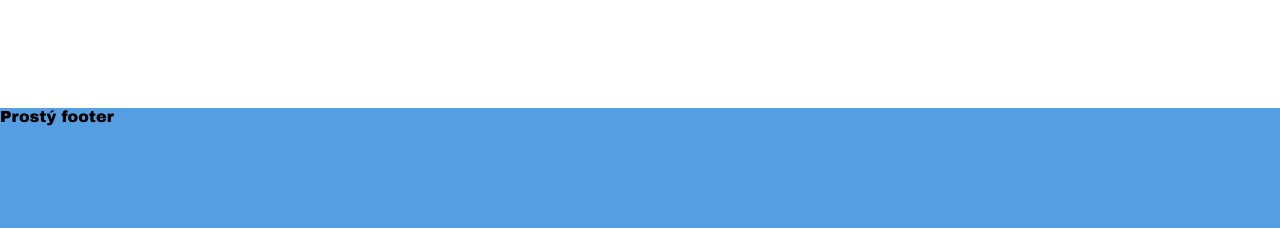
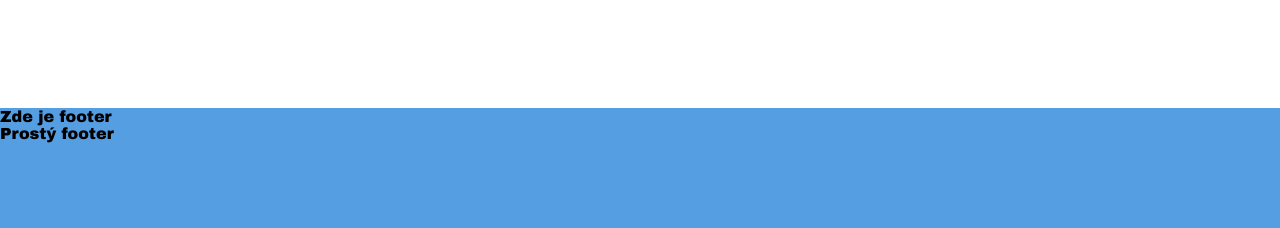
Before and after one commit to paliko/flask2, a Flask app: page / in a window 1280 px wide. Shown: the part 572-800 px from the top of the page. Run offline with Flask 3, Linux system fonts and the light colour scheme.

Commit message:
pridanej komentar

```diff
--- a/itnetwork/kalkulacka/templates/kalkulacka.html
+++ b/itnetwork/kalkulacka/templates/kalkulacka.html
@@ -1,7 +1,7 @@
 {% extends "base.html" %} <! --nyní dědí z tohoto hlavního a vykresluje se tedy do něj.-->
 {% block header %}
 Zde je něco zajímavého<br>
-{{ super() }} <! -- vykresli header z base-->
+{{ super() }} <! -- vykresli header z base, kdyz chci to same pro footer musim pridat block footer a zese pouzit super()-->
 {% endblock %}
 
 {% block content %}
@@ -27,3 +27,8 @@ Zde je něco zajímavého<br>
     <hr>
     Výsledek: {% if vysledek %} {{ vysledek }} {% else %} Vyplň formulář {% endif %}
 {% endblock %}
+
+{% block footer %}
+Zde je footer<br>
+{{ super() }} <! -- vykresli header z base-->
+{% endblock %}
```
